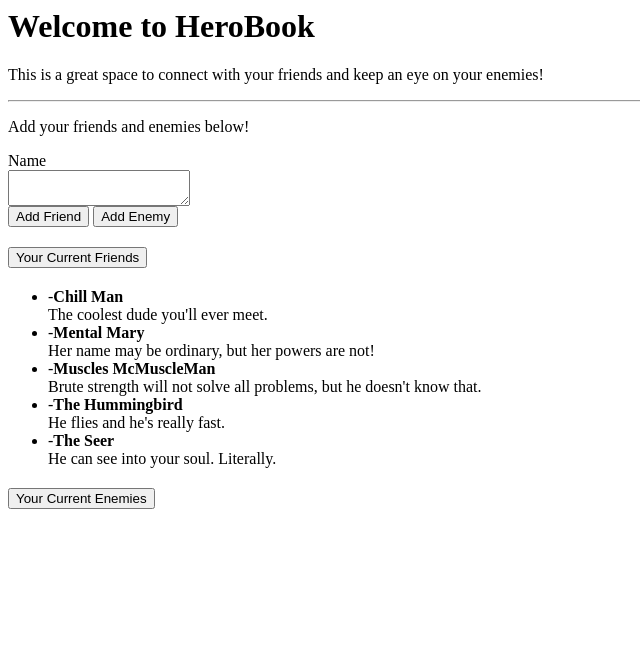
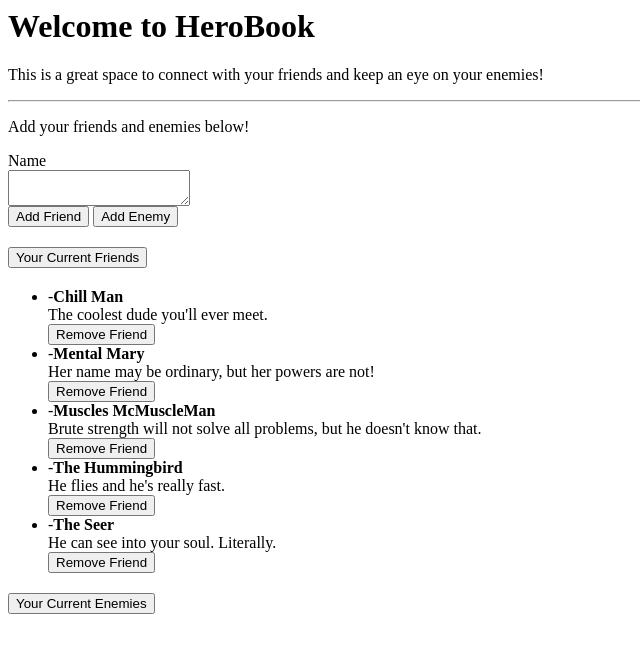
Before and after one commit to kcaneer/heroes, a PHP site: page /body.php in a window 1280 px wide. Shown: the top 653 px of the page, without its empty margins (0-640 px from the left). Run offline with PHP 8.4, Linux system fonts and the light colour scheme; data comes from the database, SQL or seed files in the repository; data that the repository does not hold is empty.

Commit message:
updated styling and added remove buttons

```diff
--- a/body.php
+++ b/body.php
@@ -19,14 +19,14 @@
 if ($result->num_rows > 0) {
     // output data of each row
     while ($row = $result->fetch_assoc()) {
-        $friends .= "<li> " . " -<strong>" . $row["name"] . "</strong><br> " . $row["about_me"] . "</li>";
+        $friends .= "<li> " . " -<strong>" . $row["name"] . "</strong><br> " . $row["about_me"] . "<div class='mr-auto'><button type='submit' formaction='friends.php' class='btn btn-danger'>Remove Friend</button></div></li>";
     }
 }
 
 if ($result2->num_rows > 0) {
     // output data of each row
     while ($row = $result2->fetch_assoc()) {
-        $enemies .= "<li> " . " -<strong>" . $row["name"] . "</strong><br></li>";
+        $enemies .= "<li>-<strong>" . $row["name"] . "</strong><div class='mr-auto'><button type='submit' formaction='enemy.php' class='btn btn-success'>Remove Enemy</button></div></li>";
     }
 }
 $conn->close();
@@ -34,6 +34,7 @@
 
 
 <body>
+    <div class="page bg-dark">
         <div class="jumbotron">
             <h1 class="display-4 text-center text-white">Welcome to HeroBook</h1>
             <p class="lead text-center text-white">This is a great space to connect with your friends and keep an eye on your enemies!</p>
@@ -101,6 +102,7 @@
                 </div>
             </div>
         </div>
+    </div>
 
     <!-- Optional JavaScript -->
     <!-- jQuery first, then Popper.js, then Bootstrap JS -->
```
Also changed, not shown: index.css (line endings or trailing spaces). Lines whose indentation alone changed are shown as unchanged.
